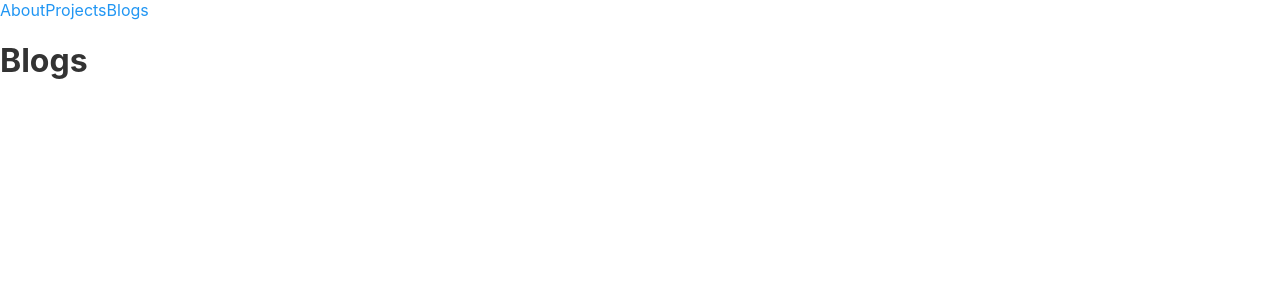
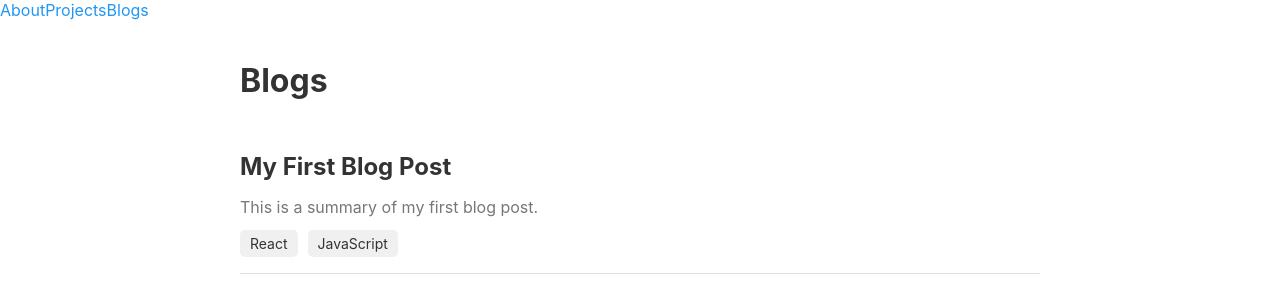
Before and after one commit to kyosu-1/portfolio, a React (Create React App) app: page /blogs in a window 1280 px wide. Shown: the top 300 px of the page. Built offline with nearby package versions, Linux system fonts and the light colour scheme.

Commit message:
ブログ一覧画面を作成

```diff
--- /dev/null
+++ b/src/pages/Blogs.css
@@ -0,0 +1,39 @@
+.blogs-container {
+    padding: 20px;
+    max-width: 800px;
+    margin: 0 auto;
+  }
+
+  .blog-item {
+    border-bottom: 1px solid #e0e0e0;
+    padding: 20px 0;
+    margin: 20px 0;
+  }
+
+  .blog-title {
+    font-size: 24px;
+    margin: 10px 0;
+  }
+
+  .blog-summary {
+    color: #777;
+    font-size: 16px;
+  }
+
+  .tag {
+    background: #f0f0f0;
+    padding: 5px 10px;
+    margin-right: 10px;
+    border-radius: 5px;
+    font-size: 14px;
+    color: #333;
+  }
+
+  .link {
+    text-decoration: none;
+    color: #333;
+  }
+
+  .link:hover {
+    text-decoration: underline;
+  }
--- a/src/pages/Blogs.tsx
+++ b/src/pages/Blogs.tsx
@@ -1,10 +1,25 @@
 import React from 'react';
+import { Link } from 'react-router-dom';
+import { blogsData } from './BlogsData';
+import './Blogs.css';
 
 const Blogs = () => {
   return (
-    <div>
+    <div className="blogs-container">
       <h1>Blogs</h1>
-      {/* 他の内容 */}
+      {blogsData.map((blog) => (
+        <div key={blog.id} className="blog-item">
+          <h2 className="blog-title">
+            <Link to={`/blogs/${blog.id}`} className="link">{blog.title}</Link>
+          </h2>
+          <p className="blog-summary">{blog.summary}</p>
+          <div>
+            {blog.tags.map((tag, index) => (
+              <span key={index} className="tag">{tag}</span>
+            ))}
+          </div>
+        </div>
+      ))}
     </div>
   );
 };
--- /dev/null
+++ b/src/pages/BlogsData.ts
@@ -0,0 +1,11 @@
+import { BlogSummary } from './Types';
+
+export const blogsData: BlogSummary[] = [
+  {
+    id: 1,
+    title: 'My First Blog Post',
+    summary: 'This is a summary of my first blog post.',
+    tags: ['React', 'JavaScript'],
+  },
+  // 他のブログデータ
+];
```
Also changed, not shown: src/pages/Types.ts (+7 -1 lines).
